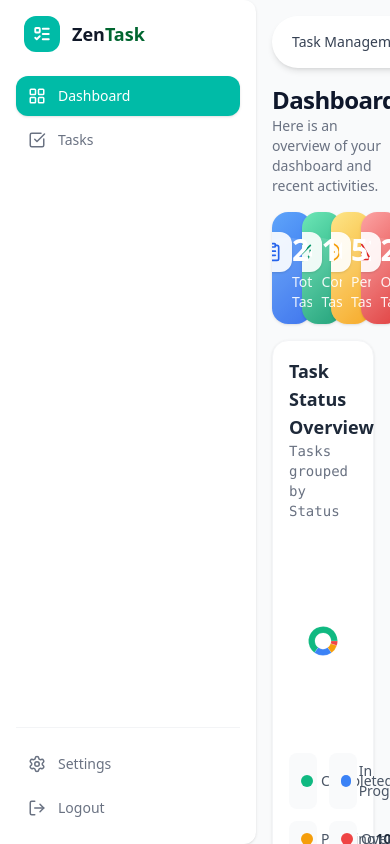
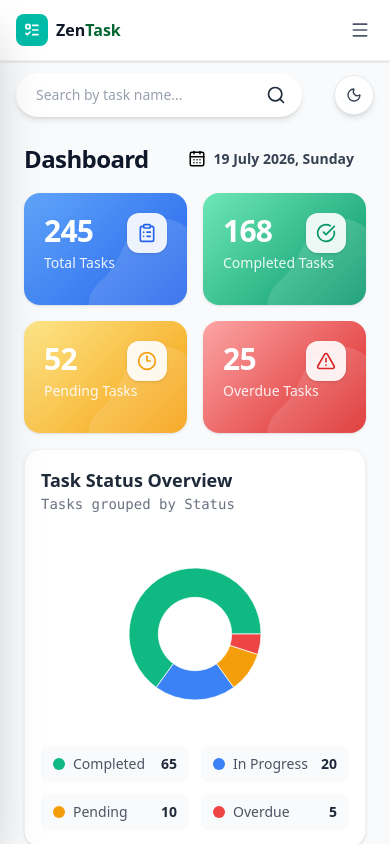
Before and after one commit to anjuparanagama/ZenTask, a Next.js app in the folder frontend/: page / in a window 390 px wide. Built offline with nearby package versions, Linux system fonts and the light colour scheme.

Commit message:
Refactor layout components: integrate DashboardLayout, update SideMenu and SearchBar; enhance responsiveness and styling

```diff
--- a/frontend/src/app/Dashboard/MiniDashboard/index.tsx
+++ b/frontend/src/app/Dashboard/MiniDashboard/index.tsx
@@ -8,7 +8,7 @@ import {
 
 export default function StatCardRow() {
   return (
-    <div className="grid grid-cols-4 gap-4">
+    <div className="grid sm:grid-cols-4 grid-cols-2 gap-4">
       <StatCard
         icon={ClipboardList}
         amount="245"
--- a/frontend/src/app/layout.tsx
+++ b/frontend/src/app/layout.tsx
@@ -1,6 +1,10 @@
 import type { Metadata } from "next";
 import { Inter } from "next/font/google";
 import "./globals.css";
+
+import SideMenu from "@/components/SideMenu";
+import SearchBar from "@/components/SearchBar";
+import DashboardLayout from "@/components/DashboardLayout";
 
 const inter = Inter({
   subsets: ["latin"],
@@ -20,10 +24,10 @@ export default function RootLayout({
   return (
     <html lang="en" className={`${inter.variable} h-full antialiased`}>
       <body
-        className="min-h-full flex flex-col bg-white"
+        className="h-full overflow-hidden bg-gray-50"
         suppressHydrationWarning
       >
-        {children}
+        <DashboardLayout>{children}</DashboardLayout>
       </body>
     </html>
   );
--- a/frontend/src/app/page.tsx
+++ b/frontend/src/app/page.tsx
@@ -1,15 +1,5 @@
 import Dashboard from "@/app/Dashboard";
-import SideMenu from "@/components/SideMenu";
-import SearchBar from "@/components/SearchBar";
 
 export default function Home() {
-  return (
-    <div className="flex h-screen bg-gray-50">
-      <SideMenu />
-      <div className="flex-1 overflow-y-auto items-start justify-start">
-        <SearchBar />
-        <Dashboard />
-      </div>
-    </div>
-  );
+  return <Dashboard />;
 }
--- /dev/null
+++ b/frontend/src/components/DashboardLayout/index.tsx
@@ -0,0 +1,37 @@
+"use client";
+
+import { useState } from "react";
+import SideMenu from "@/components/SideMenu";
+import SearchBar from "@/components/SearchBar";
+
+export default function DashboardLayout({
+  children,
+}: {
+  children: React.ReactNode;
+}) {
+  const [collapsed, setCollapsed] = useState(false);
+
+  return (
+    <div className="h-screen overflow-hidden bg-gray-50">
+      <SideMenu collapsed={collapsed} setCollapsed={setCollapsed} />
+
+      <div
+        className={`flex h-screen flex-col transition-all duration-200 ${
+          collapsed ? "md:ml-20" : "md:ml-64"
+        }`}
+      >
+        <header
+          className={`
+            z-30 transition-all duration-200
+            md:fixed md:top-0 md:right-0
+            ${collapsed ? "md:left-20" : "md:left-64"}
+          `}
+        >
+          <SearchBar />
+        </header>
+
+        <main className="flex-1 overflow-y-auto p-2 md:mt-11">{children}</main>
+      </div>
+    </div>
+  );
+}
--- a/frontend/src/components/PageTitle/index.tsx
+++ b/frontend/src/components/PageTitle/index.tsx
@@ -27,13 +27,13 @@ const PageTitle = ({ title, description }: PageTitleProps) => {
         <h1 className="text-slate-900 bg-clip-text text-2xl font-semibold tracking-tight ">
           {title || "Welcome Back"}
         </h1>
-        <p className=" text-sm text-gray-500">
+        <p className=" text-sm text-gray-500 hidden sm:block">
           {description ||
             "Here is an overview of your dashboard and recent activities."}
         </p>
       </div>
 
-      <div className="flex items-center gap-2 border border-gray-200 rounded-md px-3 py-2 shadow-sm">
+      <div className="flex items-center gap-2 sm:border sm:border-gray-200 rounded-md px-3 py-2 sm:shadow-sm">
         <CalendarDays size={18} />
         <p className="text-sm font-semibold text-gray-700">
           {currentTime
--- a/frontend/src/components/SearchBar/index.tsx
+++ b/frontend/src/components/SearchBar/index.tsx
@@ -33,18 +33,18 @@ export default function SearchBar({
   };
 
   return (
-    <div className="w-full flex items-center justify-between pt-4 px-4">
+    <div className="w-full flex items-center justify-between pt-3 px-4 gap-8 sm:gap-0">
       {/* Search Bar Center */}
       <div className="flex-1 flex justify-center">
         <form
           onSubmit={handleSubmit}
-          className="flex items-center w-full max-w-2xl bg-white rounded-full shadow-md pl-5 pr-2 py-2"
+          className="flex items-center w-full max-w-2xl bg-white rounded-full shadow-md pl-5 pr-2 py-1"
         >
-          <span className="text-gray-700 text-sm font-medium whitespace-nowrap">
+          <span className="text-gray-700 text-sm font-medium hidden sm:block whitespace-nowrap">
             {category}
           </span>
 
-          <span className="mx-4 h-5 w-px bg-gray-300" />
+          <span className="mx-4 h-5 w-px bg-gray-300 hidden sm:block" />
 
           <input
             type="text"
@@ -69,12 +69,12 @@ export default function SearchBar({
       <button
         onClick={toggleTheme}
         aria-label="Toggle theme"
-        className="flex items-center justify-center w-11 h-11 rounded-full bg-white shadow-md border border-gray-200 hover:bg-gray-100 transition-colors"
+        className="flex items-center justify-center w-10 h-10 rounded-full bg-white shadow-md border border-gray-200 hover:bg-gray-100 transition-colors"
       >
         {darkMode ? (
-          <Sun className="w-5 h-5 text-yellow-500" />
+          <Sun className="w-4 h-4 text-yellow-500" />
         ) : (
-          <Moon className="w-5 h-5 text-gray-700" />
+          <Moon className="w-4 h-4 text-gray-700" />
         )}
       </button>
     </div>
--- a/frontend/src/components/SideMenu/index.tsx
+++ b/frontend/src/components/SideMenu/index.tsx
@@ -1,12 +1,16 @@
 "use client";
 
-import { useState } from "react";
+import { useEffect, useState } from "react";
 import {
   LayoutGrid,
   CheckSquare,
   Settings,
   LogOut,
   ListTodo,
+  Menu,
+  X,
+  ChevronsLeft,
+  ChevronsRight,
   type LucideIcon,
 } from "lucide-react";
 
@@ -29,67 +33,205 @@ const FOOTER_ITEMS: NavItem[] = [
 interface SidebarProps {
   activeId?: string;
   onNavigate?: (id: string) => void;
+  collapsed: boolean;
+  setCollapsed: React.Dispatch<React.SetStateAction<boolean>>;
 }
 
-export default function Sidebar({ activeId, onNavigate }: SidebarProps) {
+export default function Sidebar({
+  activeId,
+  onNavigate,
+  collapsed,
+  setCollapsed,
+}: SidebarProps) {
   const [internalActive, setInternalActive] = useState<string>(
     activeId ?? "Dashboard",
   );
+  const [mobileOpen, setMobileOpen] = useState(false);
 
   const active = activeId ?? internalActive;
 
   const handleClick = (id: string) => {
     setInternalActive(id);
     onNavigate?.(id);
+    setMobileOpen(false);
+  };
+
+  useEffect(() => {
+    if (mobileOpen) {
+      document.body.style.overflow = "hidden";
+    } else {
+      document.body.style.overflow = "";
+    }
+
+    return () => {
+      document.body.style.overflow = "";
+    };
+  }, [mobileOpen]);
+
+  const renderNavButton = (
+    { id, label, icon: Icon }: NavItem,
+    isFooter = false,
+    isMobile = false,
+  ) => {
+    const isActive = active === id;
+
+    const isCollapsed = collapsed && !isMobile;
+
+    return (
+      <button
+        key={id}
+        type="button"
+        onClick={() => handleClick(id)}
+        title={isCollapsed ? label : undefined}
+        className={`group relative flex items-center text-sm font-medium transition-all duration-200 ${
+          isCollapsed
+            ? "h-11 w-11 justify-center rounded-xl px-0 mx-auto"
+            : "w-full gap-3 rounded-xl px-3 py-2.5"
+        } ${
+          isActive && !isFooter
+            ? "bg-teal-500 text-white shadow-sm"
+            : "text-gray-500 hover:bg-gray-100 hover:text-gray-900"
+        }`}
+      >
+        <Icon size={18} className="shrink-0" />
+
+        <span
+          className={`whitespace-nowrap overflow-hidden transition-all duration-200 ${
+            isCollapsed ? "max-w-0 opacity-0" : "max-w-full opacity-100"
+          }`}
+        >
+          {label}
+        </span>
+
+        {isCollapsed && (
+          <span className="pointer-events-none absolute left-full ml-2 whitespace-nowrap rounded-lg bg-gray-900 px-2 py-1 text-xs text-white opacity-0 shadow-lg transition-opacity duration-150 group-hover:opacity-100 z-50">
+            {label}
+          </span>
+        )}
+      </button>
+    );
   };
 
   return (
-    <aside className="flex h-screen w-64 flex-col justify-between rounded-r-xl bg-white p-4 shadow-sm">
+    <>
+      {/* ===== Mobile top bar ===== */}
+      <div className="flex items-center justify-between border-b border-gray-100 bg-white p-3 shadow-sm md:hidden">
+        <div className="flex items-center gap-2 px-1">
+          <div className="flex h-8 w-8 items-center justify-center rounded-lg bg-teal-500 text-white">
+            <ListTodo size={16} strokeWidth={2.5} />
+          </div>
+          <span className="text-base font-semibold text-gray-900">
+            Zen<span className="text-green-800">Task</span>
+          </span>
+        </div>
+        <button
+          type="button"
+          onClick={() => setMobileOpen(true)}
+          className="flex h-9 w-9 items-center justify-center rounded-lg text-gray-600 hover:bg-gray-100"
+          aria-label="Open menu"
+        >
+          <Menu size={20} />
+        </button>
+      </div>
+
+      <div
+        className={`fixed inset-0 z-50 md:hidden transition-all duration-300 ${
+          mobileOpen ? "pointer-events-auto" : "pointer-events-none"
+        }`}
+      >
+        <div
+          onClick={() => setMobileOpen(false)}
+          className={`absolute inset-0 bg-black/50 backdrop-blur-sm transition-opacity duration-300 ${
+            mobileOpen ? "opacity-100" : "opacity-0"
+          }`}
+        />
+
+        <aside
+          className={`absolute left-0 top-0 flex h-full w-72 flex-col justify-between bg-white shadow-2xl transition-transform duration-300 ease-in-out ${
+            mobileOpen ? "translate-x-0" : "-translate-x-full"
+          }`}
+        >
           <div>
-        <div className="mb-6 flex items-center gap-3 px-2">
-          <div className="flex h-9 w-9 items-center justify-center rounded-xl bg-teal-500 text-white">
+            <div className="flex items-center justify-between border-b border-gray-100 px-5 py-5">
+              <div className="flex items-center gap-3">
+                <div className="flex h-10 w-10 items-center justify-center rounded-xl bg-teal-500 text-white shadow">
                   <ListTodo size={18} strokeWidth={2.5} />
                 </div>
-          <span className="text-lg font-semibold text-gray-900">
+
+                <div>
+                  <h2 className="text-lg font-bold text-gray-900">
+                    Zen<span className="text-green-700">Task</span>
+                  </h2>
+                  <p className="text-xs text-gray-500">
+                    Productivity Dashboard
+                  </p>
+                </div>
+              </div>
+
+              <button
+                type="button"
+                onClick={() => setMobileOpen(false)}
+                className="flex h-9 w-9 items-center justify-center rounded-lg text-gray-500 transition-colors hover:bg-gray-100 hover:text-gray-900"
+                aria-label="Close menu"
+              >
+                <X size={20} />
+              </button>
+            </div>
+            <nav className="flex flex-col gap-2 p-4">
+              {NAV_ITEMS.map((item) => renderNavButton(item, false, true))}
+            </nav>
+          </div>
+
+          <div className="border-t border-gray-100 p-4">
+            <div className="flex flex-col gap-2">
+              {FOOTER_ITEMS.map((item) => renderNavButton(item, true, true))}
+            </div>
+          </div>
+        </aside>
+      </div>
+
+      {/* ===== Desktop sidebar===== */}
+      <aside
+        className={`fixed left-0 top-0 z-40 hidden h-screen flex-col justify-between  bg-white p-4 shadow-sm transition-all duration-200 md:flex ${
+          collapsed ? "w-20" : "w-64"
+        }`}
+      >
+        <button
+          type="button"
+          onClick={() => setCollapsed((prev) => !prev)}
+          className="absolute -right-3 top-8 flex h-6 w-6 items-center justify-center rounded-full border border-gray-200 bg-white text-gray-500 shadow-sm hover:bg-gray-100 hover:text-gray-900"
+          aria-label={collapsed ? "Expand sidebar" : "Collapse sidebar"}
+        >
+          {collapsed ? <ChevronsRight size={14} /> : <ChevronsLeft size={14} />}
+        </button>
+
+        <div>
+          <div
+            className={`mb-6 flex items-center gap-3 px-2 ${
+              collapsed ? "justify-center px-0" : ""
+            }`}
+          >
+            <div className="flex h-9 w-9 shrink-0 items-center justify-center rounded-xl bg-teal-500 text-white">
+              <ListTodo size={18} strokeWidth={2.5} />
+            </div>
+            <span
+              className={`overflow-hidden whitespace-nowrap text-lg font-semibold text-gray-900 transition-all duration-200 ${
+                collapsed ? "max-w-0 opacity-0" : "max-w-[150px] opacity-100"
+              }`}
+            >
               Zen<span className="text-green-800">Task</span>
             </span>
           </div>
 
           <nav className="flex flex-col gap-1">
-          {NAV_ITEMS.map(({ id, label, icon: Icon }) => {
-            const isActive = active === id;
-            return (
-              <button
-                key={id}
-                type="button"
-                onClick={() => handleClick(id)}
-                className={`flex items-center gap-3 rounded-xl px-3 py-2.5 text-sm font-medium transition-colors ${
-                  isActive
-                    ? "bg-teal-500 text-white shadow-sm"
-                    : "text-gray-500 hover:bg-gray-100 hover:text-gray-900"
-                }`}
-              >
-                <Icon size={18} strokeWidth={2} />
-                {label}
-              </button>
-            );
-          })}
+            {NAV_ITEMS.map((item) => renderNavButton(item))}
           </nav>
         </div>
 
         <div className="flex flex-col gap-1 border-t border-gray-100 pt-4">
-        {FOOTER_ITEMS.map(({ id, label, icon: Icon }) => (
-          <button
-            key={id}
-            type="button"
-            onClick={() => handleClick(id)}
-            className="flex items-center gap-3 rounded-xl px-3 py-2.5 text-sm font-medium text-gray-500 transition-colors hover:bg-gray-100 hover:text-gray-900"
-          >
-            <Icon size={18} strokeWidth={2} />
-            {label}
-          </button>
-        ))}
+          {FOOTER_ITEMS.map((item) => renderNavButton(item, true))}
         </div>
       </aside>
+    </>
   );
 }
```
Lines whose indentation alone changed are shown as unchanged.
